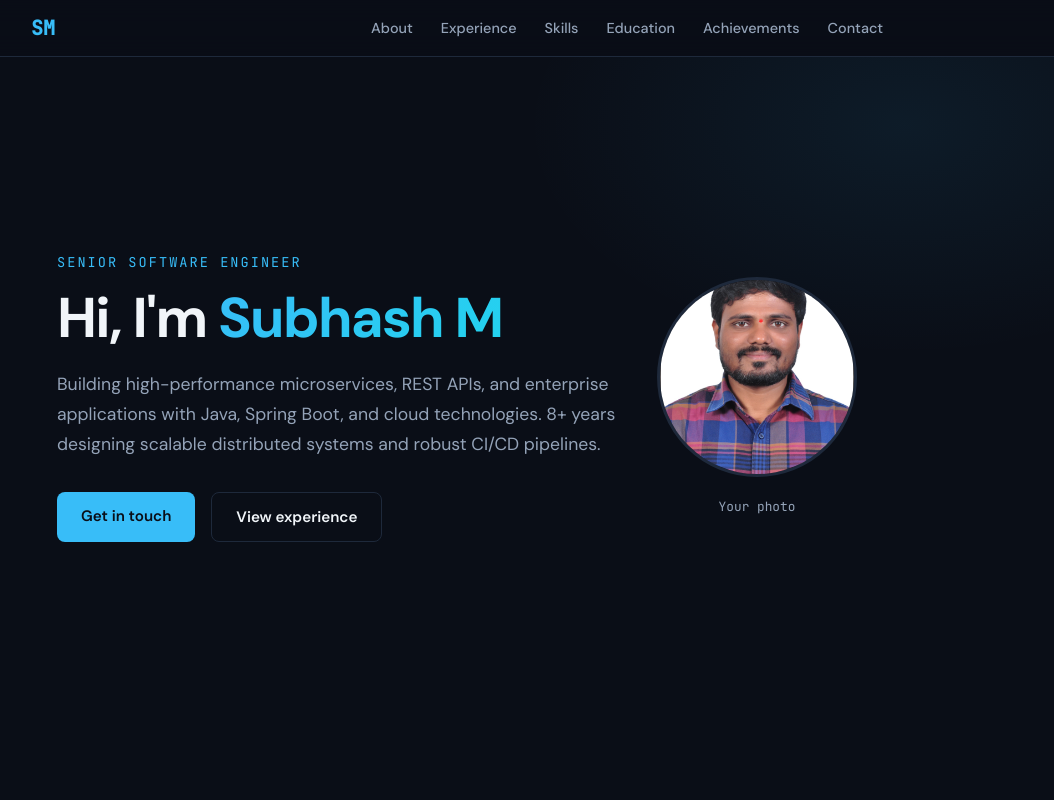
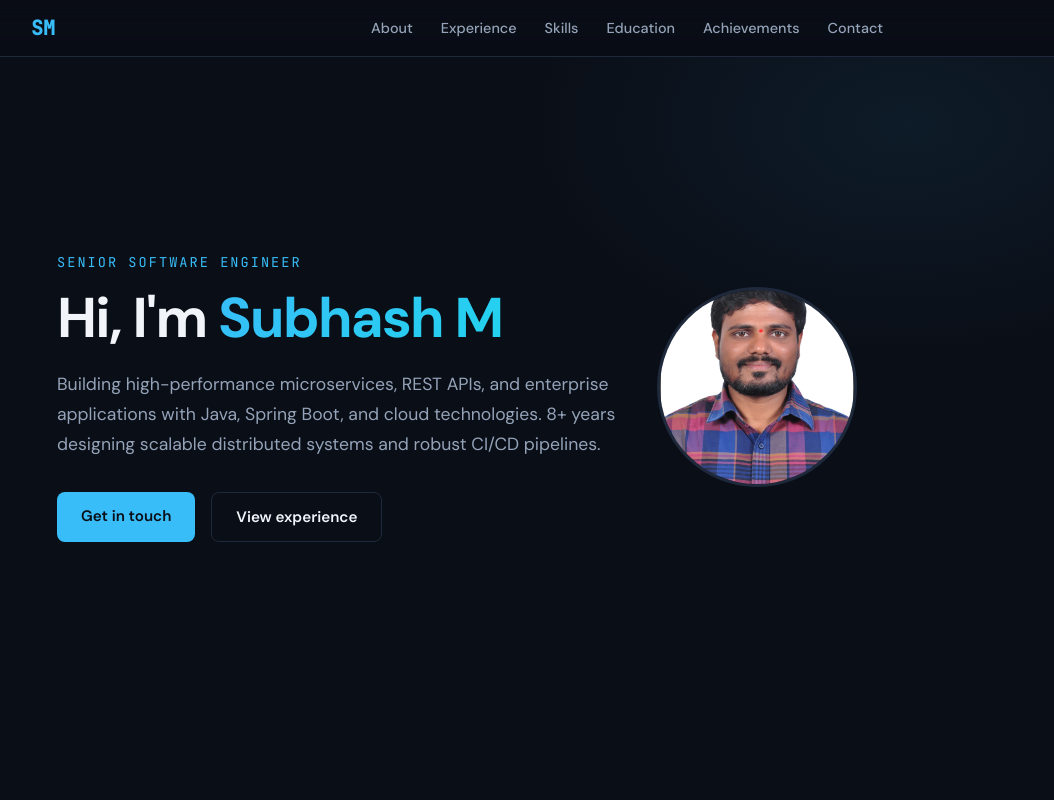
Before and after one commit to Subhash-0206/subhash-portfolio, a React (Vite) app: page / in a window 1280 px wide. Shown: the top 800 px of the page, without its empty margins (183-1237 px from the left). Built offline with nearby package versions, Linux system fonts and the light colour scheme.

Commit message:
Fix figcaption text when image fails to load

```diff
--- a/src/components/Hero.jsx
+++ b/src/components/Hero.jsx
@@ -30,7 +30,7 @@ export default function Hero() {
             onError={() => setImgError(true)}
           />
           <figcaption className="hero-photo-label">
-            {imgError ? 'Add your picture (profile.jpg in public folder)' : 'Your photo'}
+            {imgError ? 'Add your picture (profile.jpg in public folder)' : ''}
           </figcaption>
         </figure>
       </div>
```
